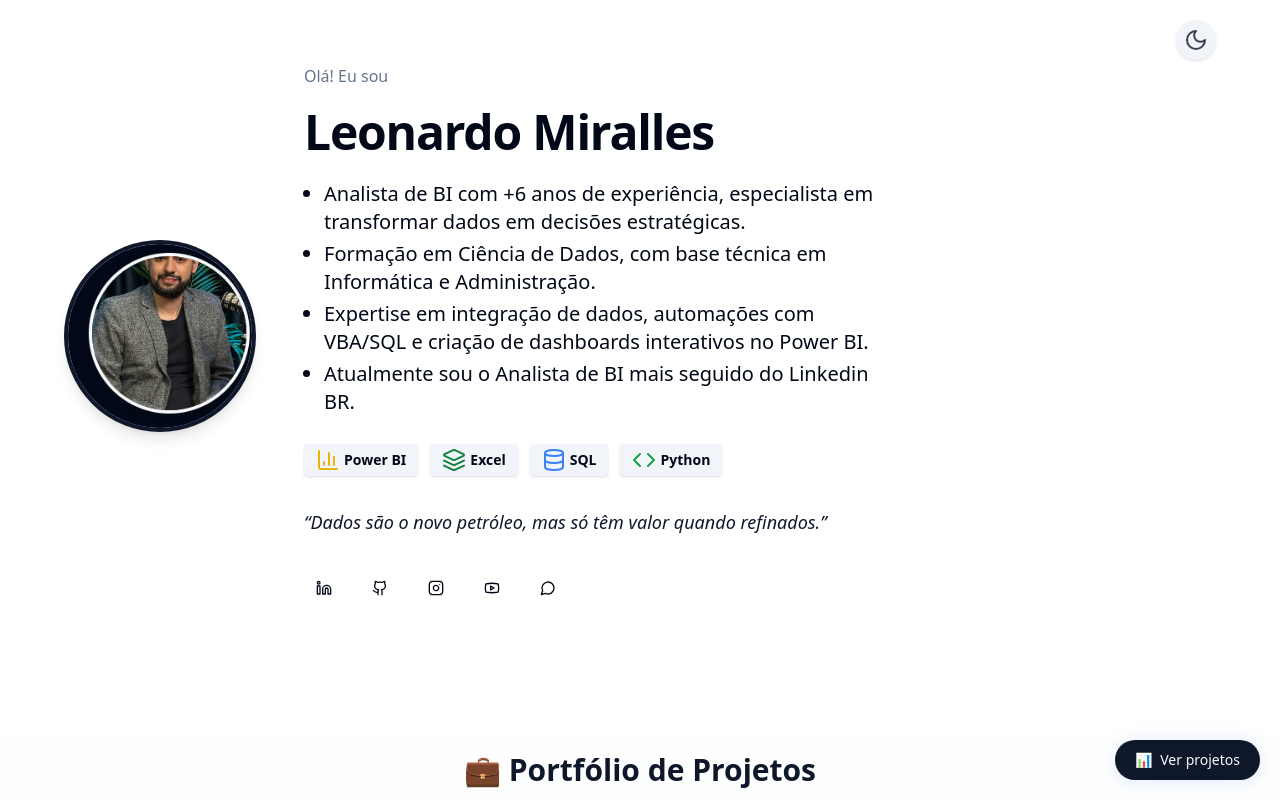
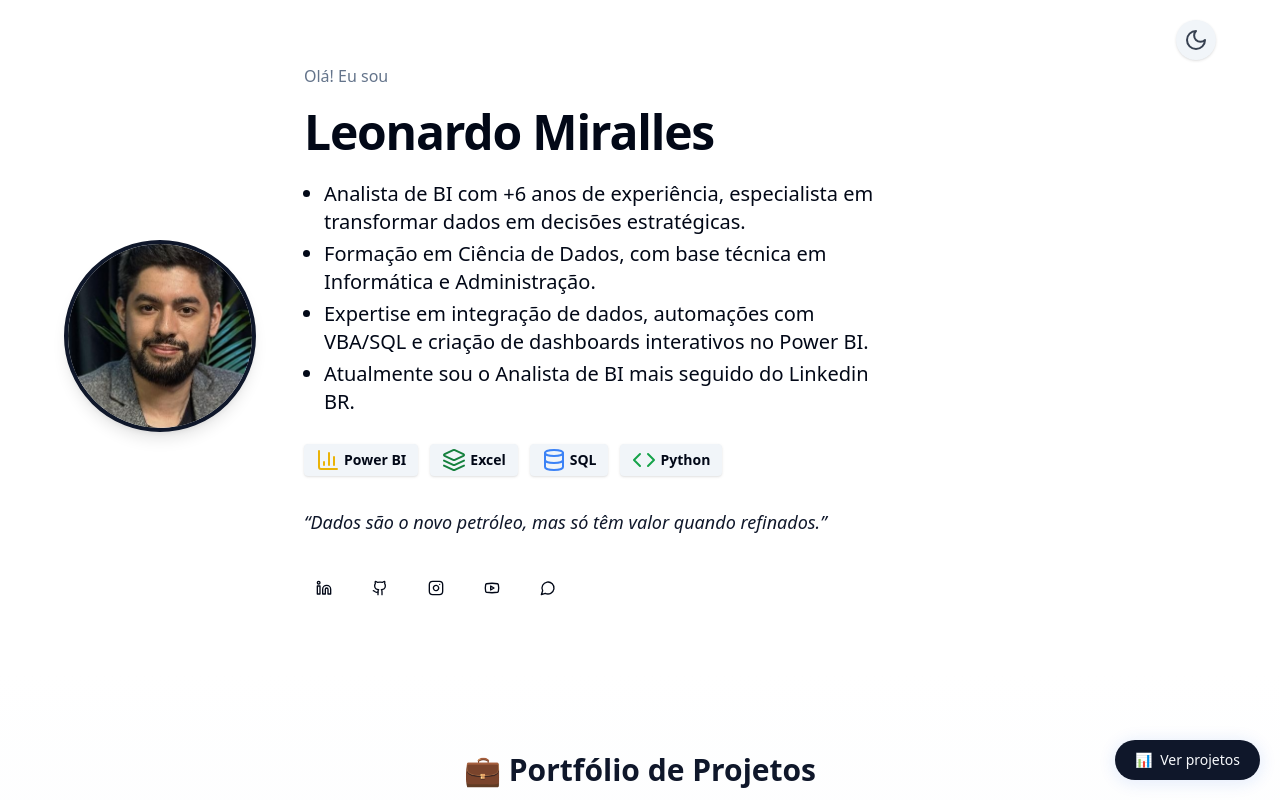
Before and after one commit to sellarim/meu-portfolio-v2, a React (Vite) app: page / in a window 1280 px wide. Shown: the top 800 px of the page. Built offline with nearby package versions, Linux system fonts and the light colour scheme.

Commit message:
Update profile photo
Update the profile photo in the hero section with the provided image.

```diff
--- a/src/components/HeroSection.tsx
+++ b/src/components/HeroSection.tsx
@@ -30,7 +30,7 @@ export default function HeroSection() {
       {/* Foto estilo hero atualizada */}
       <div className="w-36 h-36 md:w-48 md:h-48 rounded-full overflow-hidden border-4 border-primary shadow-lg mb-4 md:mb-0 bg-muted flex-shrink-0 flex items-center justify-center">
         <img
-          src="/lovable-uploads/743eb77e-94d8-49b7-aa9a-56f32b4cb6a4.png"
+          src="/lovable-uploads/cebcd6b7-d72d-4b85-b2b3-6bde905d945f.png"
           alt="Foto de perfil"
           className="object-cover w-full h-full"
           style={{
```
Also changed, not shown: public/lovable-uploads/cebcd6b7-d72d-4b85-b2b3-6bde905d945f.png (added).
